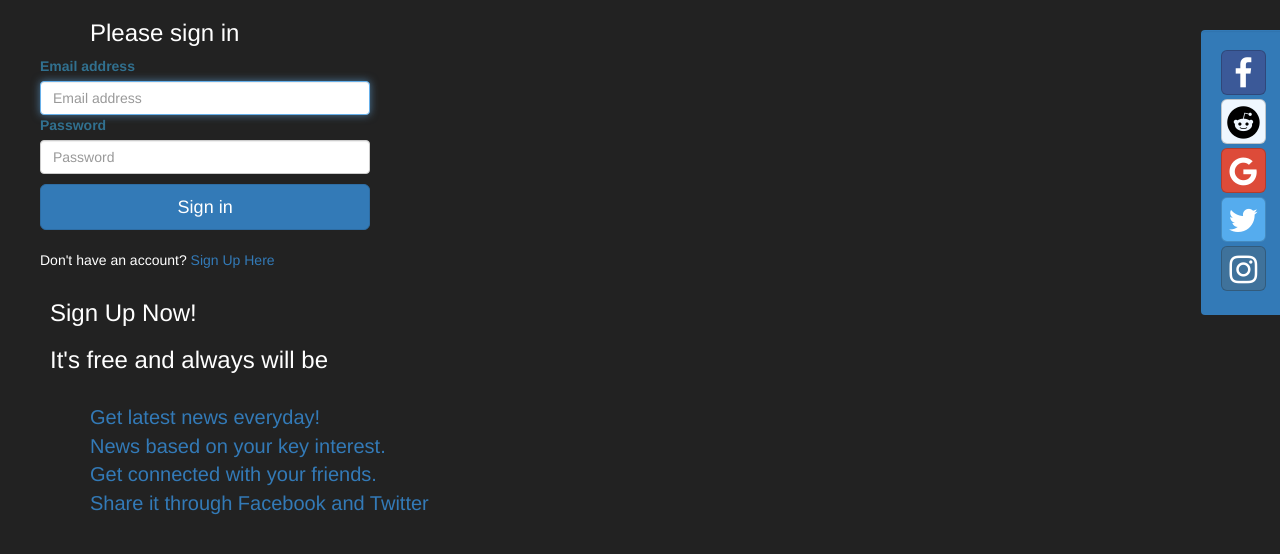
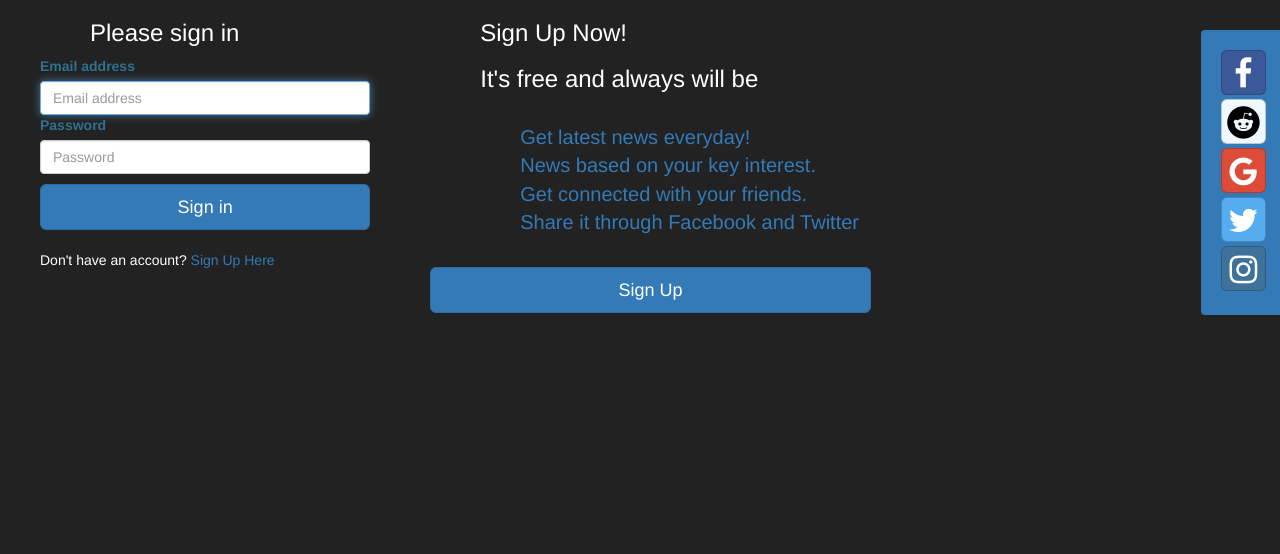
Before and after one commit to deco3500/moose-pirates, a PHP site: page /login.php in a window 1280 px wide. Shown: the part 77-631 px from the top of the page. Run offline with PHP 8.4, Linux system fonts and the light colour scheme.

Commit message:
Added Sign Up Button and formatted

```diff
--- a/login.php
+++ b/login.php
@@ -96,12 +96,10 @@ mysqli_select_db( $conn, "moose-pirates") or die( "Unable to select database");
                 <p>Don't have an account? <a href="signUp.php">Sign Up Here</a></p>
         </form>
         </div>
-        </div>
-        </div>
 
-		<div id="introduction">
-            <div>
-                <div>
+       	<div id="introduction" class="col-md-5">
+
+                <div style="padding-left: 30px;">
                     <h3>Sign Up Now!</h3>
                     <h3>It's free and always will be</h3><br>
 					<ul>
@@ -110,9 +108,16 @@ mysqli_select_db( $conn, "moose-pirates") or die( "Unable to select database");
 					<article>Get connected with your friends.</article>
 					<article>Share it through Facebook and Twitter</article>
 					</ul>
+                    </br>
+                    <a href="signUp.php" class="btn btn-lg btn-primary btn-block" >Sign Up</a>
                 </div>
+
             </div>
-		</div>
+
+
+        </div>
+        </div>
+
 
 		</div>
         <div class="col-md-1 center">
```
Also changed, not shown: 1 other file.
